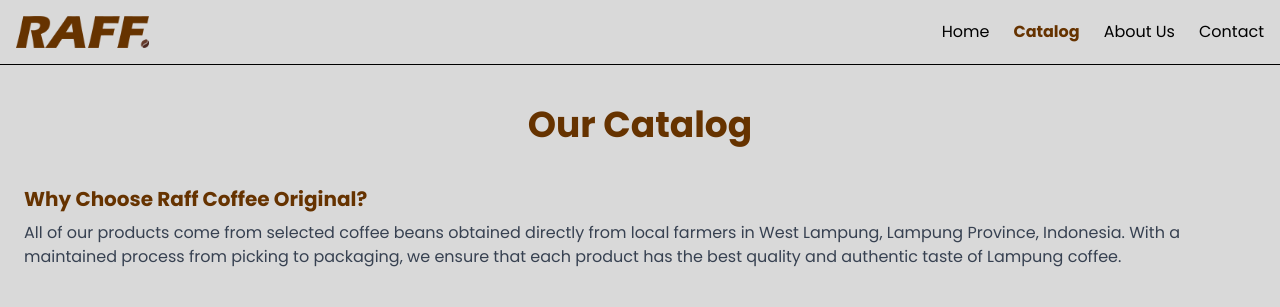
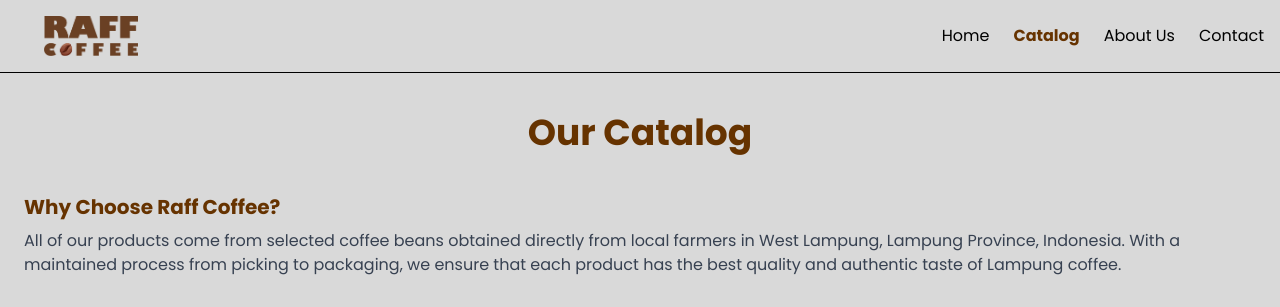
Before and after one commit to MuhammadFarhanAnnaufal/Raff_Coffee, a plain HTML site: page catalog.html in a window 1280 px wide. Shown: the top 307 px of the page. Drawn offline with nearby package versions, Linux system fonts and the light colour scheme.

Commit message:
Update catalog.html

```diff
--- a/catalog.html
+++ b/catalog.html
@@ -23,7 +23,7 @@
         <nav class="container mx-auto flex justify-between items-center">
             <!-- Logo -->
             <div class="text-lg font-semibold text-[#663300]">
-                <img src="asset/RAFF.png" alt="RAFF COFFEE ORIGINAL" class="h-8">
+                <img src="asset/LOGO_RAFF_PUTIH_PNG.png" alt="RAFF COFFEE" class="h-10 ml-7">
             </div>
 
             <!-- Menu Items -->
@@ -46,7 +46,7 @@
         <!-- Title Section -->
         <section class="text-center mb-10">
             <h2 class="text-4xl font-bold text-[#663300] mb-4 mt-4">Our Catalog</h2>
-            <p class="text-xl font-bold text-[#663300] text-left mt-10">Why Choose Raff Coffee Original?</p>
+            <p class="text-xl font-bold text-[#663300] text-left mt-10">Why Choose Raff Coffee?</p>
             <p class="text-gray-700 mt-2 text-left">All of our products come from selected coffee beans obtained
                 directly from
                 local farmers in West Lampung, Lampung Province, Indonesia. With a maintained process from picking to
```
